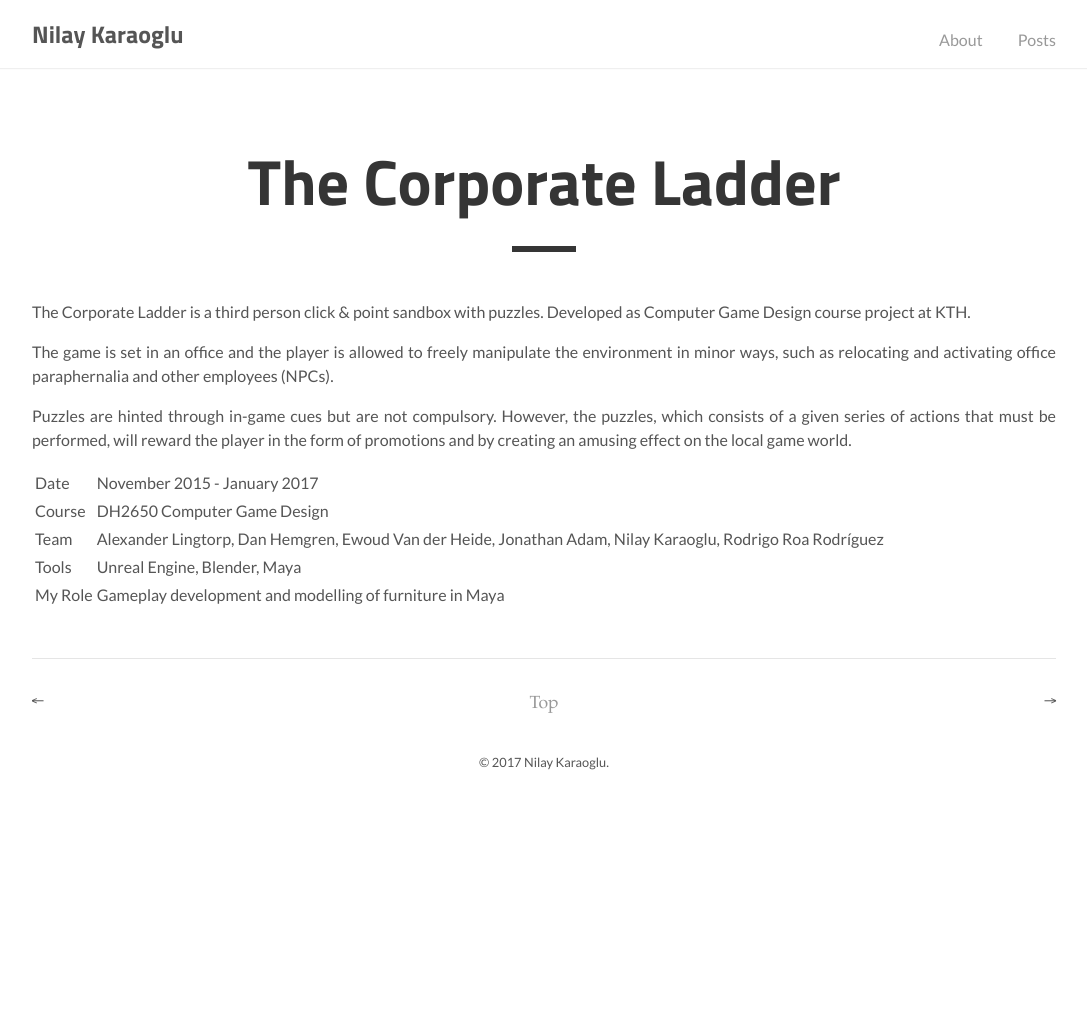
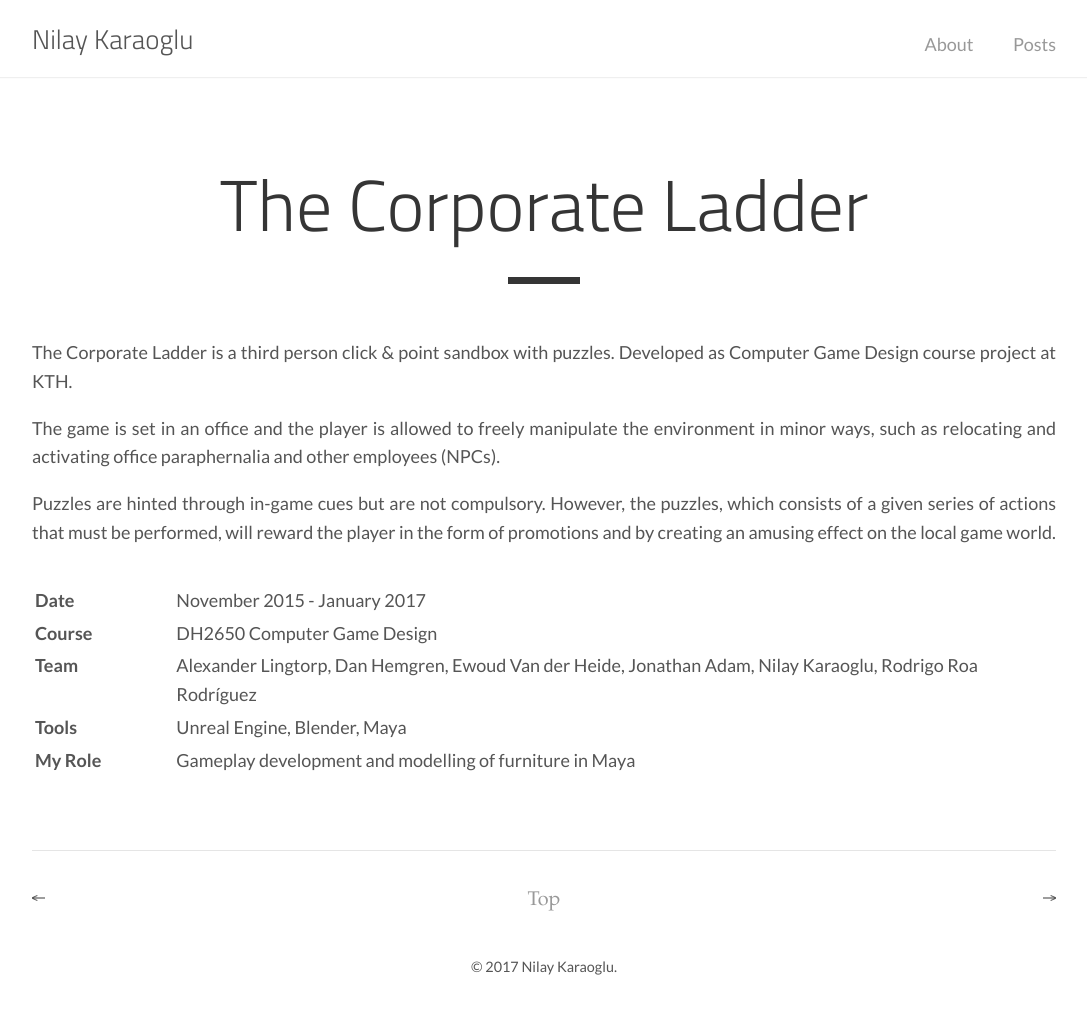
Before and after one commit to eowyn36/eowyn36.github.io, a Jekyll site: the page built from _projects/the-corporate-ladder.md, in a window 1280 px wide. Shown: the whole page, without its empty margins (96-1183 px from the left). Built offline with Jekyll 4.4.1, drawn with Linux system fonts in a browser that asks for light colours; before the commit the page ends 900 px from its top, so only the background shows below that.

Commit message:
style changes for the post page

```diff
--- a/_projects/the-corporate-ladder.md
+++ b/_projects/the-corporate-ladder.md
@@ -10,6 +10,7 @@ The game is set in an office and the player is allowed to freely manipulate the
 
 Puzzles are hinted through in-game cues but are not compulsory. However, the puzzles, which consists of a given series of actions that must be performed, will reward the player in the form of promotions and by creating an amusing effect on the local game world.
 
+{:.project-table}
 | Date | November 2015 - January 2017 |
 | Course | DH2650 Computer Game Design |
 | Team | Alexander Lingtorp, Dan Hemgren, Ewoud Van der Heide, Jonathan Adam, Nilay Karaoglu, Rodrigo Roa Rodríguez |
--- a/_sass/_base.scss
+++ b/_sass/_base.scss
@@ -1,6 +1,5 @@
 * {
   @include box-sizing;
-  line-height: 1.5;
 }
 
 html,
@@ -13,9 +12,13 @@ body {
 html {
   font-family: $lato;
   font-size: 14px;
+  line-height: 1.6em;
 
   @media (min-width: 600px) {
     font-size: 16px;
+  }
+  @media (min-width: 1000px) {
+    font-size: 18px;
   }
 }
 
@@ -32,6 +35,7 @@ h6 {
   color: $default-shade;
   font-family: $titillium;
   line-height: normal;
+  font-weight: 300;
 }
 
 a {
--- a/_sass/_post.scss
+++ b/_sass/_post.scss
@@ -33,4 +33,14 @@
   a:hover {
     text-decoration: underline;
   }
+
+  .project-table {
+    padding: 1em 0;
+
+    tr td:first-child {
+      white-space: nowrap;
+      padding-right: 4em;
+      font-weight: 600;
+    }
+  }
 }
```
Also changed, not shown: _projects/volumetric-rendering.md (+1 -1 lines).
